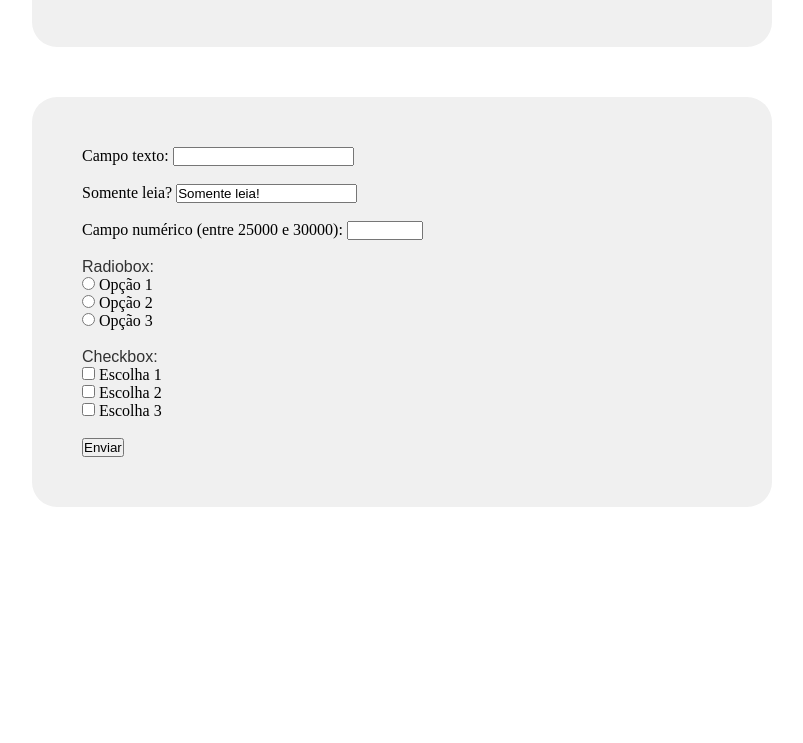
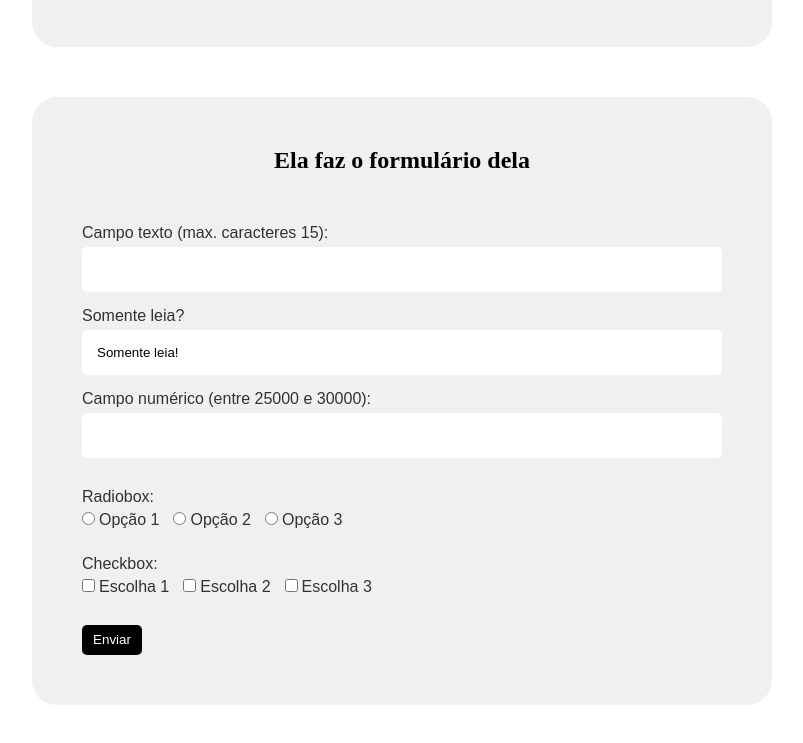
Before and after one commit to gandrade4/LMS-2020.1, a plain HTML site: page Atividade 01/index.html in a window 1280 px wide. Shown: the part 1051-1794 px from the top of the page, without its empty margins (238-1041 px from the left). Before the commit the page ends 1608 px from the top, so only its background shows below. Drawn offline with Linux system fonts and the light colour scheme.

Commit message:
CSS do form adicionado (atv1 finalizada)

```diff
--- a/Atividade 01/index.html
+++ b/Atividade 01/index.html
@@ -28,28 +28,31 @@
         </header>
     </article>
     <article class="article2">
+        <h1>Ela faz o formulário dela</h1>
         <form action="https://www.w3schools.com/action_page.php" method="GET">
-            <label for="texto">Campo texto:</label>
-            <input type="text" name="texto" id="texto" maxlength="15"  required><br><br>
-            <label for="somenteleia">Somente leia?</label>
-            <input type="text" name="somenteleia" id="somenteleia" value="Somente leia!" readonly><br><br>
-            <label for="numero">Campo numérico (entre 25000 e 30000):</label>
-            <input type="number" name="numero" id="texto" min="25000" max="30000" required><br><br>
+            <div class="campos1">
+                <label for="texto">Campo texto (max. caracteres 15):</label>
+                <input type="text" name="texto" id="texto" maxlength="15"  required>
+                <label for="somenteleia">Somente leia?</label>
+                <input type="text" name="somenteleia" id="somenteleia" value="Somente leia!" readonly>
+                <label for="numero">Campo numérico (entre 25000 e 30000):</label>
+                <input type="number" name="numero" id="texto" min="25000" max="30000" required>
+            </div>
             <p>Radiobox:</p>
-            <input type="radio" name="opcao1" value="opcao1">
-            <label for="opcao1">Opção 1</label><br>
-            <input type="radio" name="opcao2" value="opcao2">
-            <label for="opcao2">Opção 2</label><br>
-            <input type="radio" name="opcao3" value="opcao3">
-            <label for="opcao3">Opção 3</label><br><br>
+            <input type="radio" name="opcao" value="opcao1">
+            <label class="campos2" for="opcao1">Opção 1</label>
+            <input type="radio" name="opcao" value="opcao2">
+            <label class="campos2" for="opcao2">Opção 2</label>
+            <input type="radio" name="opcao" value="opcao3">
+            <label class="campos2" for="opcao3">Opção 3</label>
             <p>Checkbox:</p>
             <input type="checkbox" name="escolha1" value="escolha1">
-            <label for="escolha1">Escolha 1</label><br>
+            <label class="campos2" for="escolha1">Escolha 1</label>
             <input type="checkbox" name="escolha2" value="escolha2">
-            <label for="escolha2">Escolha 2</label><br>
+            <label class="campos2" for="escolha2">Escolha 2</label>
             <input type="checkbox" name="escolha3" value="escolha3">
-            <label for="escolha3">Escolha 3</label><br><br>
-            <input type="submit" id="texto" value="Enviar">
+            <label class="campos2" for="escolha3">Escolha 3</label><br><br>
+            <button type="submit" id="texto">Enviar</button>
         </form>
     </article>
 </body>
--- a/Atividade 01/style.css
+++ b/Atividade 01/style.css
@@ -28,8 +28,12 @@ nav ul li a{
     color: white;
 }
 
+nav li:hover{
+    background-color: rgb(50, 50, 50);
+}
+
 header h1 {
-    padding: 100px 0;
+    margin: 100px 0;
 }
 
 .article1{
@@ -62,7 +66,47 @@ header h1 {
     height: max-content;
 }
 
-.article2 p{
+.article2 .campos1{
+    display: flex;
+    flex-direction: column;
+}
+
+form label{
+    font-size: 12pt;
     font-family: Arial;
     color: rgb(50, 50, 50);
+    margin-bottom: 5px;
 }
+
+form input{
+    background-color: white;
+    padding: 15px;
+    margin-bottom: 15px;
+    border: 0;
+    border-radius: 5px;
+}
+
+.article2 h1{
+    margin-bottom: 50px;
+}
+
+.article2 .campos2{
+    padding-right: 10px;
+}
+
+.article2 p{
+    font-size: 12pt;
+    font-family: Arial;
+    color: rgb(50, 50, 50);
+    margin: 15px 0 5px 0;
+}
+
+button{
+    width: 60px;
+    height: 30px;
+    background-color: black;
+    border-radius: 5px;
+    font-family: Arial;
+    color: white;
+    border: 0;
+}
```
